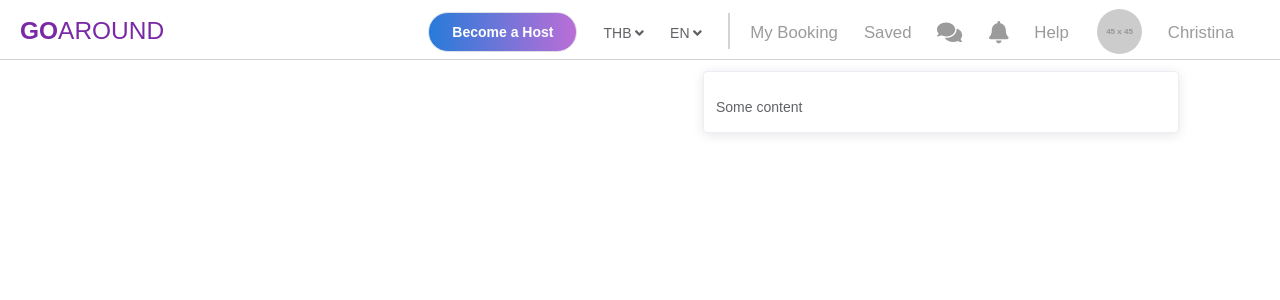
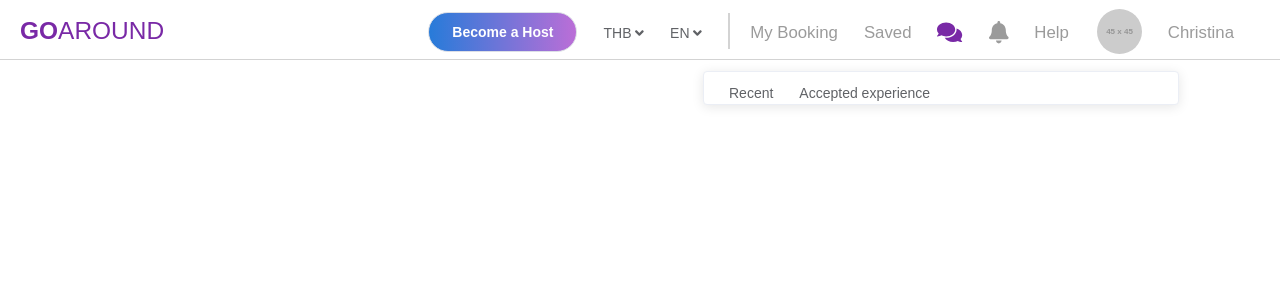
Before and after one commit to astrogin/frontendIgloo, a Vue app: page / in a window 1280 px wide. Both pictures are taken after a click on the element 963 px from the left and 32 px from the top of the page. Shown: the top 300 px of the page. Built offline with nearby package versions, Linux system fonts and the light colour scheme.

Commit message:
Some css fix

```diff
--- a/public/css/styles.css
+++ b/public/css/styles.css
@@ -32,6 +32,10 @@ body {
     margin-right: 26px !important;
 }
 
+.item-purple > .item-text {
+  color: #7929a6;
+}
+
 .item-text {
     margin: 21px 26px 0 0;
     color: #9B9B9B;
@@ -48,10 +52,6 @@ body {
 .item-button {
     margin-bottom: 5px !important;
     vertical-align: middle;
-}
-
-.item-purple {
-    color: #7929a6;
 }
 
 .header-divider {
--- a/src/components/header/Comments.vue
+++ b/src/components/header/Comments.vue
@@ -1,11 +1,12 @@
 <template>
   <header-popover width="450">
-    <p>Some content</p>
+    <div>
+      <span class="popover-item">Recent</span>
+      <span class="popover-item">Accepted experience</span>
+    </div>
 
-    <span slot="reference">
-      <span href="#" class="header-item item-text">
-        <font-awesome-icon icon="comments" size="lg"/>
-      </span>
+    <span slot="color" class="header-item item-text">
+      <font-awesome-icon icon="comments" size="lg"/>
     </span>
   </header-popover>
 </template>
@@ -24,3 +25,9 @@
     },
   };
 </script>
+
+<style scoped>
+  .popover-item {
+    margin: 13px;
+  }
+</style>
--- a/src/components/header/Notifications.vue
+++ b/src/components/header/Notifications.vue
@@ -3,7 +3,7 @@
     <p>Some notifications content</p>
 
     <span slot="reference">
-      <span href="#" class="header-item item-text">
+      <span class="header-item item-text">
         <font-awesome-icon icon="bell" size="lg"/>
       </span>
     </span>
--- a/src/components/header/Popover.vue
+++ b/src/components/header/Popover.vue
@@ -10,6 +10,9 @@
     <slot/>
     <span slot="reference" class="pointer">
       <slot name="reference"/>
+      <span :class="{'item-purple': isOpened}">
+        <slot name="color"/>
+      </span>
     </span>
   </el-popover>
 </template>
--- a/src/components/header/Profile.vue
+++ b/src/components/header/Profile.vue
@@ -14,13 +14,8 @@
       </li>
     </ul>
 
-    <span slot="reference">
-      <img src="http://via.placeholder.com/45x45" class="header-item item-img">
-      <span
-        :class="{'item-purple': isProfileOpened}"
-        class="header-item item-text">Christina
-      </span>
-    </span>
+    <img slot="reference" src="http://via.placeholder.com/45x45" class="header-item item-img">
+    <span slot="color" class="header-item item-text">Christina</span>
   </header-popover>
 </template>
 
```
